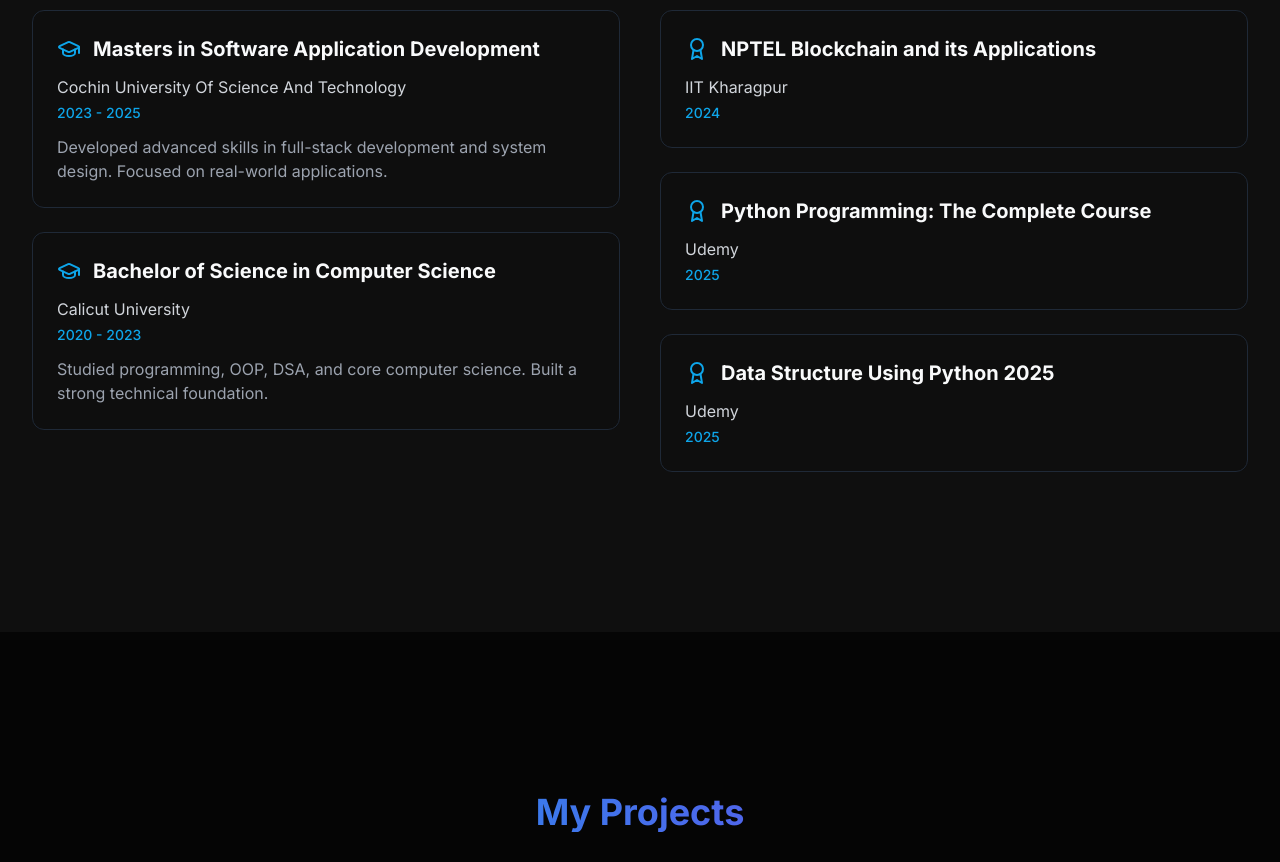
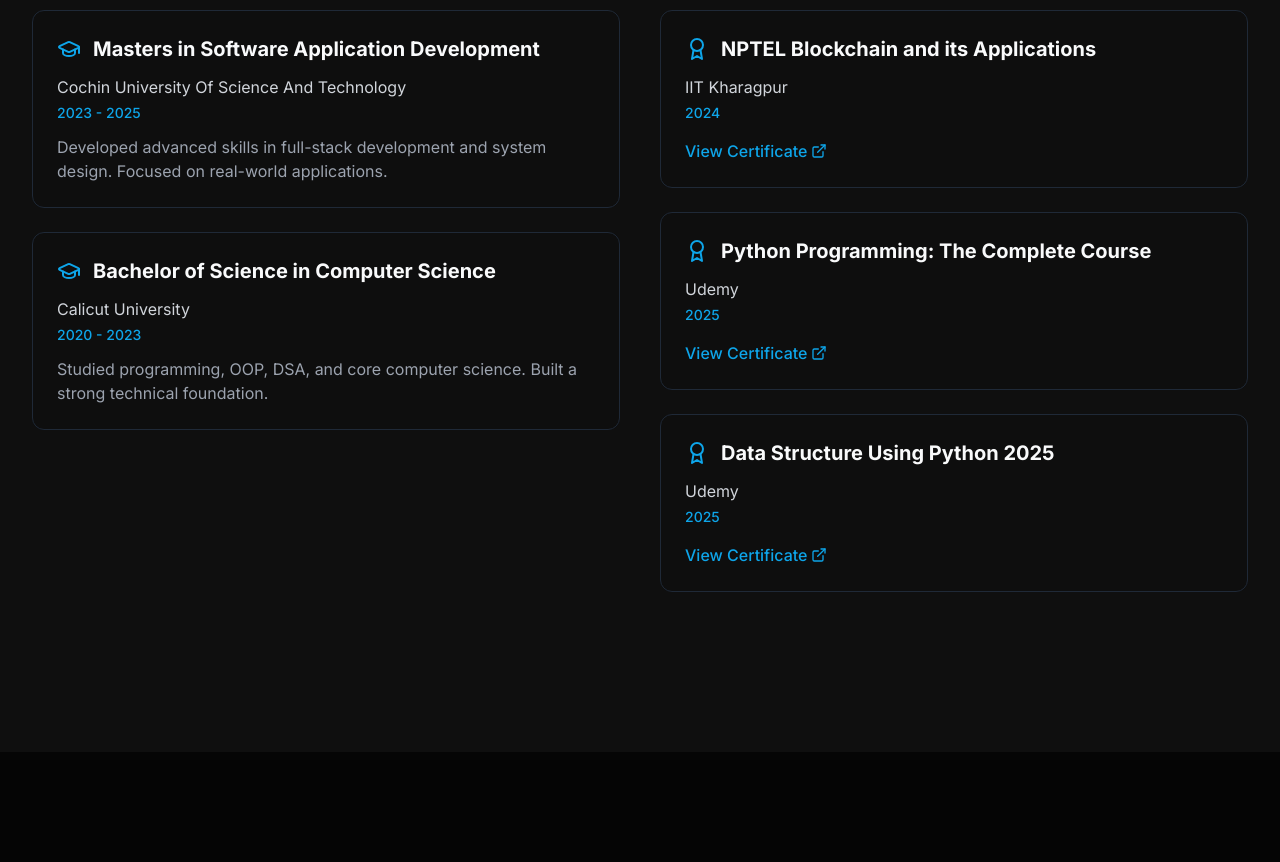
Before and after one commit to Ajithpmdwaraka/my-portfolio, a React (Vite) app: page / in a window 1280 px wide. Shown: the part 2720-3582 px from the top of the page. Built offline with nearby package versions, Linux system fonts and the light colour scheme.

Commit message:
Certification Updated

```diff
--- a/src/components/Education.tsx
+++ b/src/components/Education.tsx
@@ -1,7 +1,7 @@
 import React from 'react';
 import { motion } from 'framer-motion';
 import { useInView } from 'react-intersection-observer';
-import { GraduationCap, Award, BookOpen } from 'lucide-react';
+import { GraduationCap, Award, BookOpen, ExternalLink } from 'lucide-react';
 
 const educationItems = [
   {
@@ -26,18 +26,21 @@
     title: 'NPTEL Blockchain and its Applications',
     issuer: 'IIT Kharagpur',
     date: '2024',
+    url: 'https://drive.google.com/file/d/1dyFrXsaQjMvs2DwCinAXaNE-0fwKulld/view'
   },
   {
     icon: <Award size={24} className="text-primary" />,
     title: 'Python Programming: The Complete Course',
     issuer: 'Udemy',
     date: '2025',
+    url: 'https://www.udemy.com/certificate/UC-175657ad-5f63-4258-84e8-b5bee938816b/'
   },
   {
     icon: <Award size={24} className="text-primary" />,
     title: 'Data Structure Using Python 2025',
     issuer: 'Udemy',
     date: '2025',
+    url: 'https://udemy.com/certificate/data-structures-python'
   },
 ];
 
@@ -129,7 +132,16 @@
                     <h4 className="text-xl font-bold">{cert.title}</h4>
                   </div>
                   <p className="text-gray-300 mb-1">{cert.issuer}</p>
-                  <p className="text-sm text-primary font-medium">{cert.date}</p>
+                  <p className="text-sm text-primary font-medium mb-2">{cert.date}</p>
+
+                  <a
+                    href={cert.url}
+                    target="_blank"
+                    rel="noopener noreferrer"
+                    className="inline-flex items-center gap-1 text-primary hover:text-primary-light transition-colors font-medium mt-2"
+                  >
+                    View Certificate <ExternalLink size={16} />
+                  </a>
                 </motion.div>
               ))}
             </div>
```
